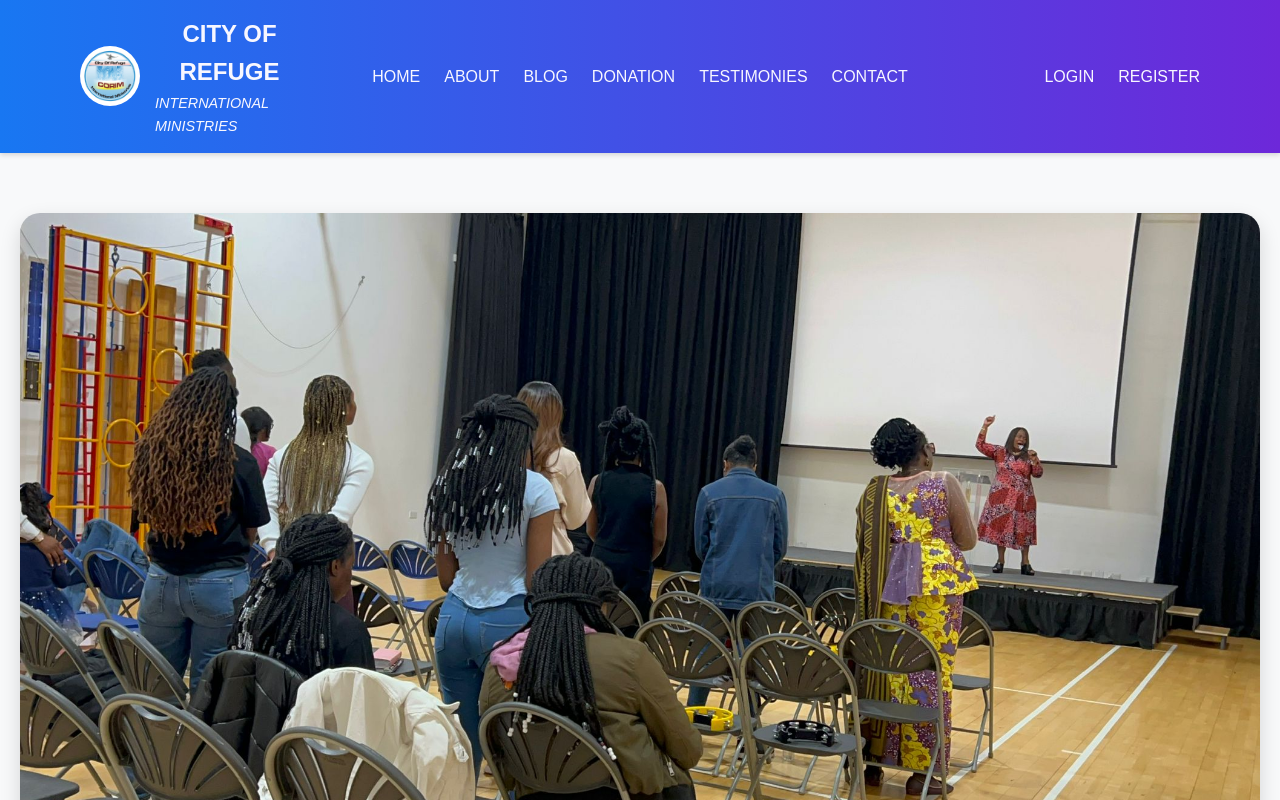
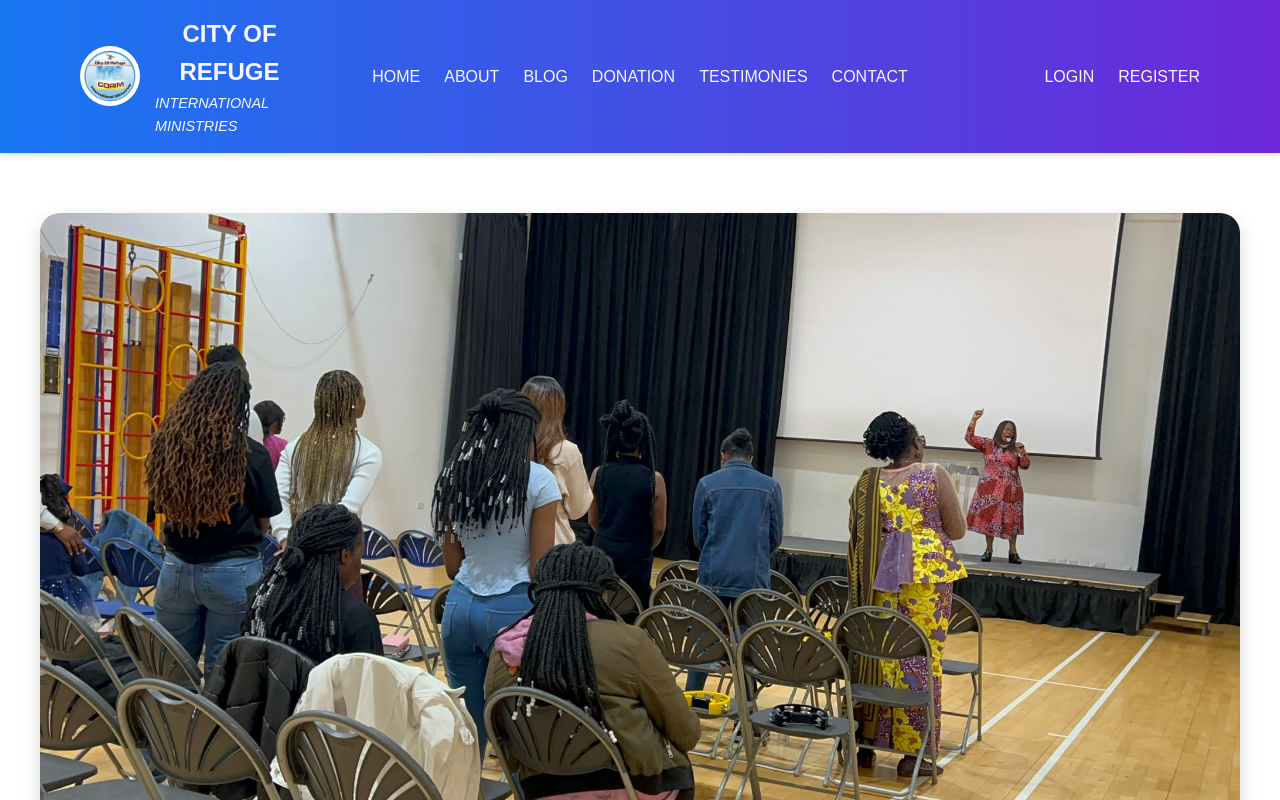
Before and after one commit to SOL7JJ/my-react-app, a React (Vite) app: page / in a window 1280 px wide. Shown: the top 800 px of the page. Built offline with nearby package versions, Linux system fonts and the light colour scheme.

Commit message:
Updated home page layout and responsive design

```diff
--- a/src/pages/Home/Home.css
+++ b/src/pages/Home/Home.css
@@ -9,7 +9,7 @@ body,
 html {
   font-family: 'Segoe UI', Tahoma, Geneva, Verdana, sans-serif;
   line-height: 1.6;
-  background-color: #f8f9fa;
+  background-color: white;
   color: #333;
 }
 
@@ -59,7 +59,7 @@ html {
 
 .hero-button {
   background-color: #4338ca;
-  color: #ffffff;
+  color: white;
   border: none;
   padding: 14px 30px;
   font-weight: bold;
@@ -72,7 +72,7 @@ html {
 }
 
 .hero-button:hover {
-  background-color: #e0e7ff;
+  background-color: white;
   transform: translateY(-2px);
 }
 
@@ -85,15 +85,15 @@ html {
 .watch-online {
   padding: 60px 20px;
   text-align: center;
-background-color: #f8f9fa;
+background-color: white;
 }
 
 .church-image,
 .image,
 .image2,
 .image3 {
-  width: 100%;
-  max-width: 100%;
+  width: 1200px;
+  max-width: 1200px;
   height: auto;
   border-radius: 20px;
   box-shadow: 0 8px 20px rgba(0, 0, 0, 0.15);
```
